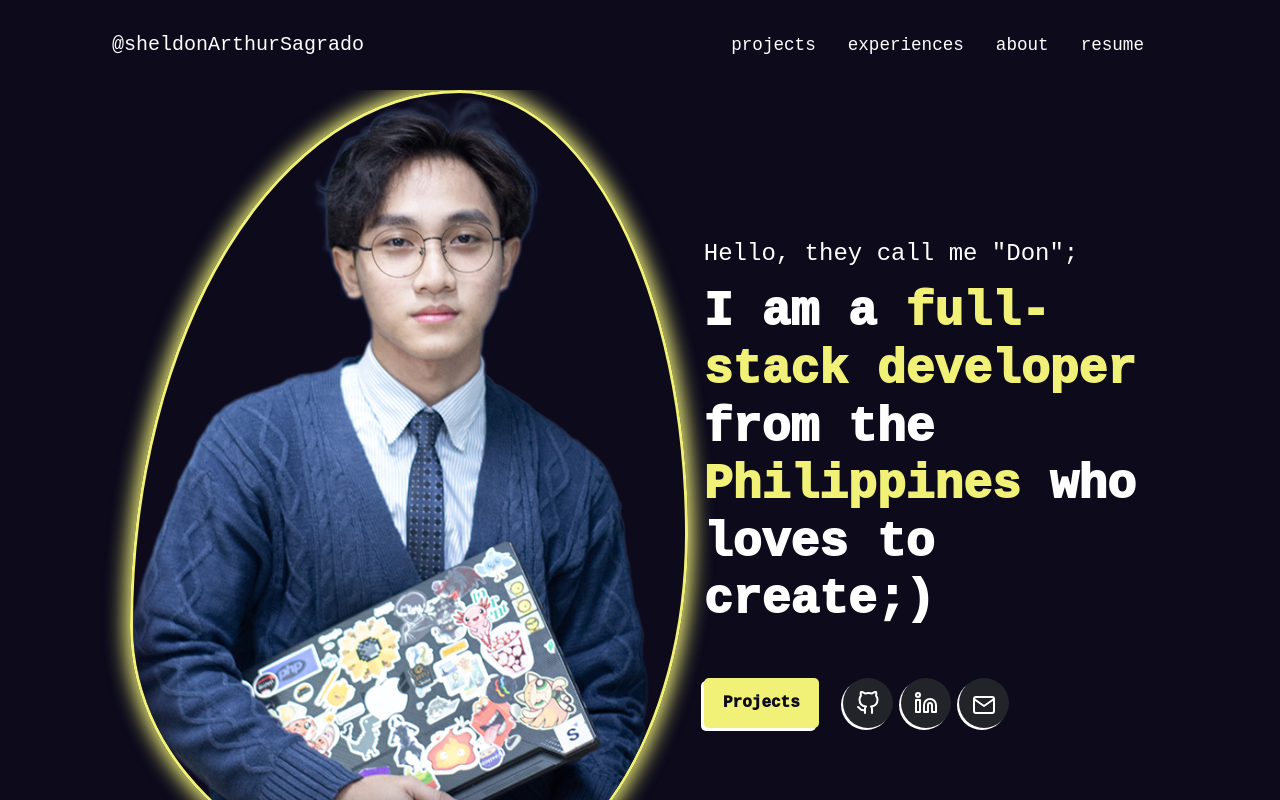
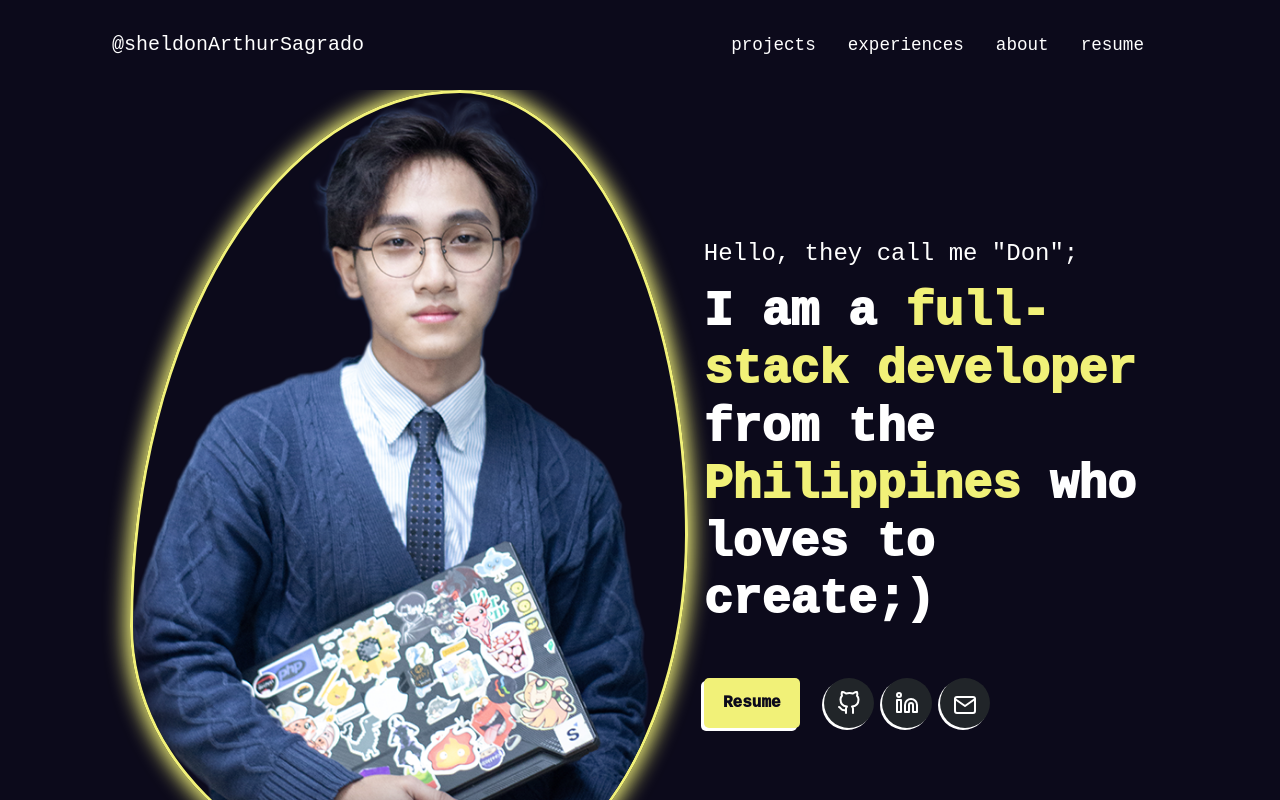
Before and after one commit to cup-noodlehS/portfolio-v2, a Vue app: page / in a window 1280 px wide. Shown: the top 800 px of the page. Built offline with nearby package versions, Linux system fonts and the light colour scheme.

Commit message:
change cta action

```diff
--- a/src/components/index/cover.vue
+++ b/src/components/index/cover.vue
@@ -15,8 +15,11 @@
       <div
         class="links mt-5 d-flex gap-2 flex-wrap justify-content-center justify-content-md-start"
       >
-        <a href="#featured">
-          <Button class="button-1">Projects</Button>
+        <a
+          href="https://docs.google.com/document/d/1S6GlI8iNzV1x96EFbUg3G5K0j2JufXCh2ZP0D4HsCnk/edit?usp=sharing"
+          target="_blank"
+        >
+          <Button class="button-1">Resume</Button>
         </a>
         <div class="d-flex gap-2">
           <a href="https://github.com/cup-noodlehS" target="_blank">
```
